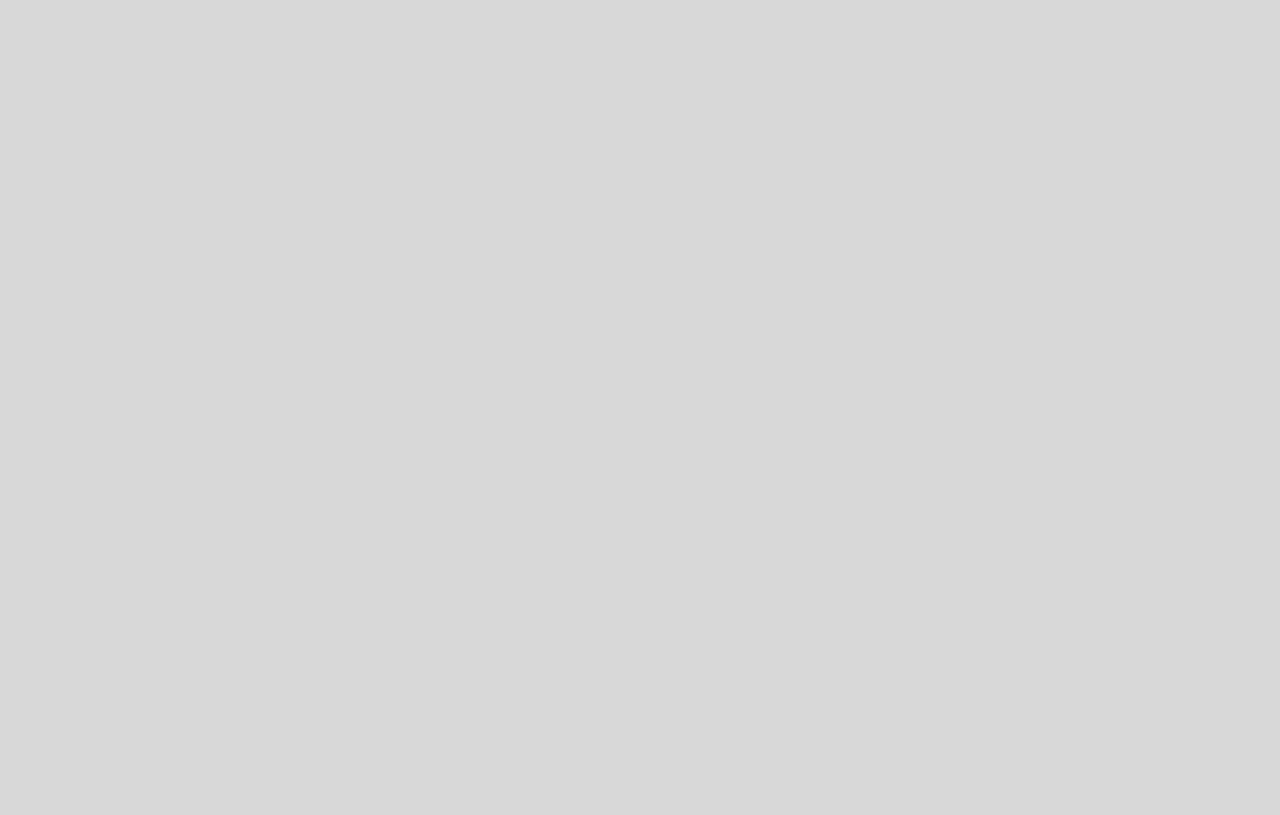
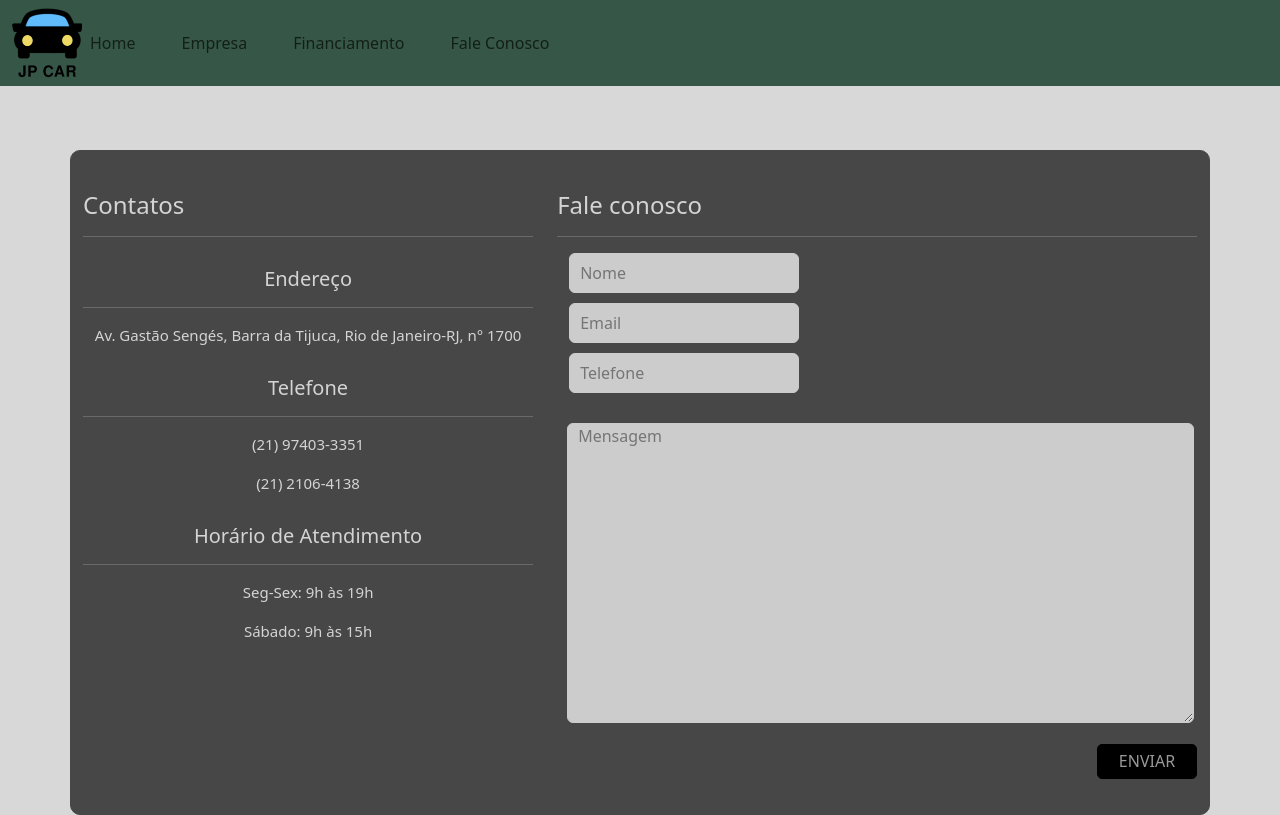
Before and after one commit to joao27lex/ITSTEP_Projeto_HTML_Avancado, a plain HTML site: page fale_conosco.html in a window 1280 px wide. Drawn offline with nearby package versions, Linux system fonts and the light colour scheme.

Commit message:
commit 4

```diff
--- a/fale_conosco.html
+++ b/fale_conosco.html
@@ -4,7 +4,7 @@
 <head>
     <meta charset="UTF-8">
     <meta name="viewport" content="width=device-width, initial-scale=1.0">
-    <title>JP Automóveis - Financiamento</title>
+    <title>JP Automóveis - Fale Conosco</title>
     <link rel="shortcut icon" href="images/logo/favicon.png" type="image/x-icon">
     <link href="https://cdn.jsdelivr.net/npm/bootstrap@5.3.3/dist/css/bootstrap.min.css" rel="stylesheet"
         integrity="sha384-QWTKZyjpPEjISv5WaRU9OFeRpok6YctnYmDr5pNlyT2bRjXh0JMhjY6hW+ALEwIH" crossorigin="anonymous">
@@ -14,8 +14,78 @@
         crossorigin="anonymous"></script>
 </head>
 
-<body>
+<body class="pagina-fale-conosco">
+    <!--Conteúdo da Navbar-->
+    <nav class="navbar navbar-expand-lg bd-dark w-100" style="background-color: #365747;">
+        <div class="container-fluid">
+            <img src="images/logo/carro-esporte(2).png" style="width: 70px;"></a>
+            <button class="navbar-toggler" type="button" data-bs-toggle="collapse" data-bs-target="#navbarNavAltMarkup"
+                aria-controls="navbarNavAltMarkup" aria-expanded="false" aria-label="Toggle navigation">
+                <span class="navbar-toggler-icon"></span>
+            </button>
+            <div class="collapse navbar-collapse" id="navbarNavAltMarkup" style="text-align: center;">
+                <div class="navbar-nav">
+                    <a class="nav-link" href="index.html">Home</a>
+                    <a class="nav-link" href="empresa.html">Empresa</a>
+                    <a class="nav-link" href="financiamento.html">Financiamento</a>
+                    <a class="nav-link" href="fale_conosco.html">Fale Conosco</a>
+                </div>
+            </div>
+        </div>
+    </nav>
 
+    <div class="container fale-conosco">
+        <div class="row">
+            <div class="col-lg-5">
+                <h4>
+                    Contatos
+                </h4>
+                <hr>
+                <div style="text-align: center; font-size: 15px">
+                    <h5 class="h5">Endereço</h5>
+                    <hr>
+                    <p>Av. Gastão Sengés, Barra da Tijuca, Rio de Janeiro-RJ, n° 1700</p>
+
+                    <h5 class="h5">Telefone</h5>
+                    <hr>
+                    <p>(21) 97403-3351</p>
+                    <p>(21) 2106-4138</p>
+
+                    <h5 class="h5">Horário de Atendimento</h5>
+                    <hr>
+                    <p>Seg-Sex: 9h às 19h</p>
+                    <p>Sábado: 9h às 15h</p>
+                </div>
+            </div>
+            <div class="col-lg-7">
+                <h4>Fale conosco</h4>
+                <hr>
+                <div class="container">
+                    <div class="row">
+                        <div class="col-xxl-4 input-fale">
+                            <input type="text" placeholder="Nome">
+                        </div>
+                        <div class="col-xxl-4 input-fale">
+                            <input type="text" placeholder="Email">
+                        </div>
+                        <div class="col-xxl-4 input-fale">
+                            <input type="text" placeholder="Telefone">
+                        </div>
+                    </div>
+                </div>
+                <div class="row" style="margin-right: 1px;">
+                    <div class="col-lg-12 text-area">
+                        <textarea placeholder="Mensagem"></textarea>
+                    </div>
+                </div>
+                <div class="row">
+                    <div class="col-lg-12">
+                        <button type="reset" class="enviar" style="float: right;">ENVIAR</button>
+                    </div>
+                </div>
+            </div>
+        </div>
+    </div>
 </body>
 
 </html>
--- a/style.css
+++ b/style.css
@@ -39,6 +39,7 @@ ul {
     display: flex;
     justify-content: center;
     padding-top: 50px;
+
 }
 
 .logo-empresa {
@@ -58,7 +59,6 @@ footer {
 }
 
 .pre-footer{
-
     width: 100%;
     background-color: #474747;
     color: rgb(216, 214, 214);
@@ -81,9 +81,61 @@ footer {
 }
 
 .container-financiamento{
-    border: 1px solid black;
     background-color: #474747;
-    padding-right: 30px;
+    padding-top: 15px;
+    padding-left: 20px;
+    padding-right: 50px;
     border-radius: 10px;
     margin-bottom: 50px;
 }
+
+.enviar{
+    width: 100px;
+    height: 35px;
+    margin-top: 15px;
+    margin-bottom: 15px;
+    background-color: black;
+    border: 1px solid black;
+    border-radius: 5px;
+    color:#999
+}
+
+.fale-conosco{
+    margin-top: 150px;
+    padding-top: 40px;
+    padding-bottom: 20px;
+    border: 1px solid #474747;
+    background-color: #474747;
+    color: rgb(212, 212, 212);
+    border-radius: 10px;
+}
+
+.input-fale>input{
+    margin-right: 10px;
+    width: 230px;
+    border-radius: 6px;
+    height: 40px;
+    border: 1px solid #ccc;
+    background-color: #ccc;
+    font-size: 16px;
+    margin-bottom: 10px;
+    padding-left: 10px;
+}
+
+.text-area{
+    margin-left: 10px;
+    margin-top: 20px;
+}
+
+.text-area>textarea{
+    width: 100%;
+    height: 300px;
+    border-radius: 6px;
+    background-color: #ccc;
+    border: 1px solid #ccc;
+    padding-left: 10px;
+}
+
+.h5{
+    margin-top: 30px;
+}
```
Also changed, not shown: empresa.html (+1 -1 lines), financiamento.html (+11 -6 lines), index.html (+1 -1 lines).
